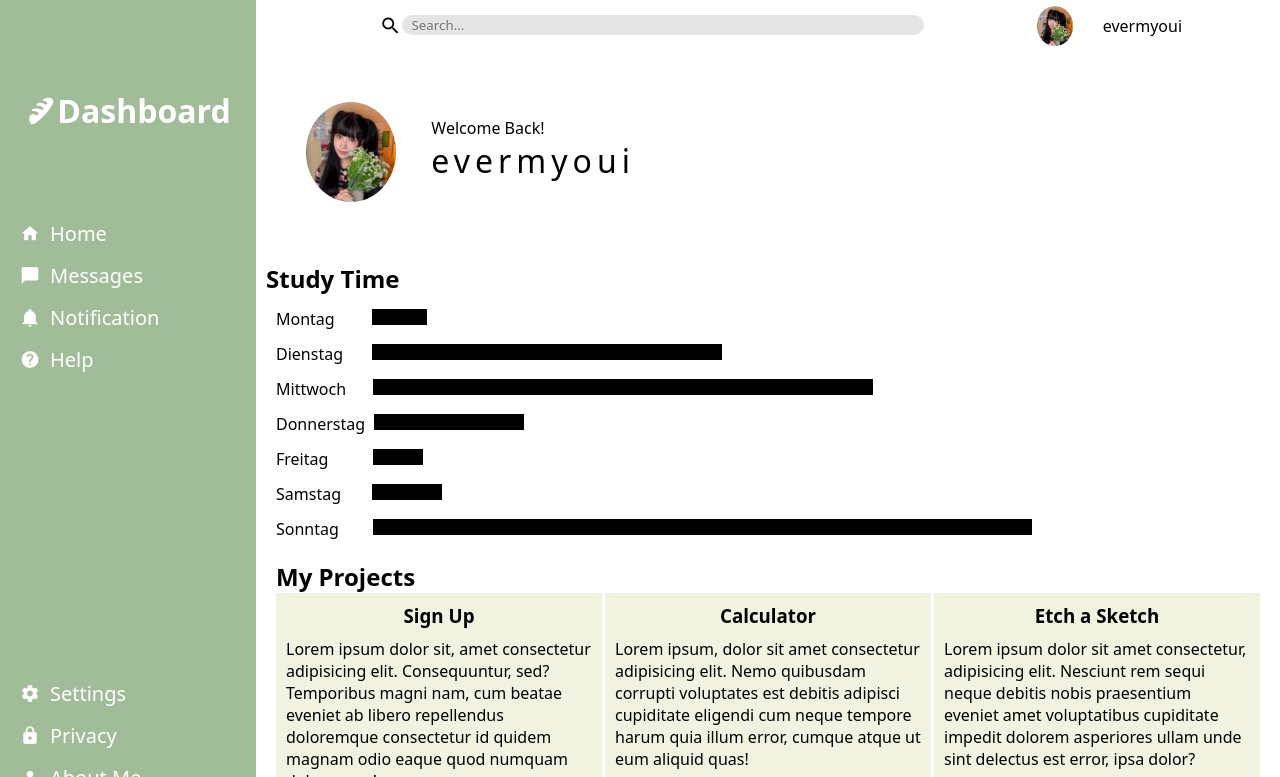
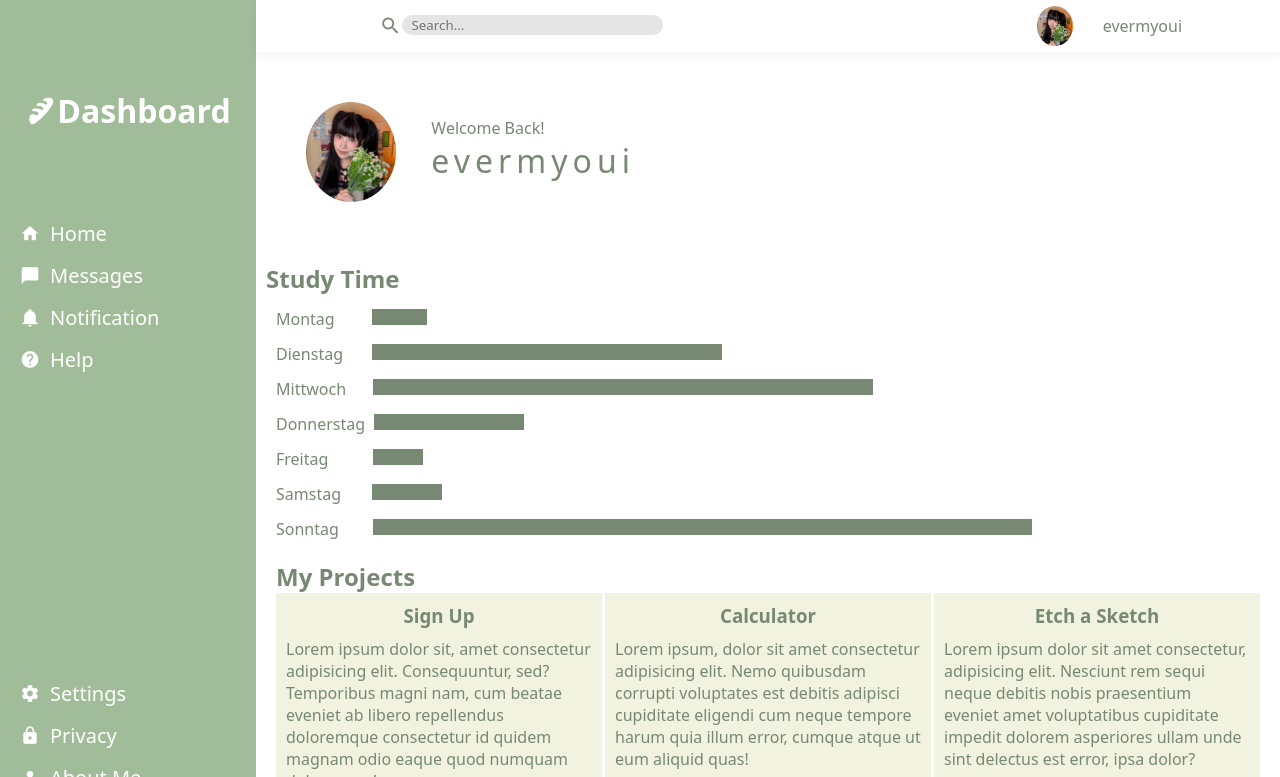
Before and after one commit to evermyoui/odin-admin-dashboard, a plain HTML site: page index.html in a window 1280 px wide. Shown: the top 777 px of the page. Drawn offline with Linux system fonts and the light colour scheme.

Commit message:
completed

```diff
--- a/index.html
+++ b/index.html
@@ -80,43 +80,43 @@
                         <li>
                             <span>Montag</span>
                             <svg height="20px" width="70%">
-                                <rect x="33" y="4" width="55" height="20" fill="#000000">
+                                <rect x="33" y="4" width="55" height="20" fill="#778873">
                             </svg>
                         </li>
                         <li>
                             <span>Dienstag</span>
                             <svg height="20px" width="70%">
-                                <rect x="25" y="4" width="350" height="20" fill="#000000">
+                                <rect x="25" y="4" width="350" height="20" fill="#778873">
                             </svg>
                         </li>
                         <li>
                             <span>Mittwoch</span>
                             <svg height="20px" width="70%">
-                                <rect x="23" y="4" width="500" height="20" fill="#000000">
+                                <rect x="23" y="4" width="500" height="20" fill="#778873">
                             </svg>
                         </li>
                         <li>
                             <span>Donnerstag</span>
                             <svg height="20px" width="70%">
-                                <rect x="5" y="4" width="150" height="20" fill="#000000">
+                                <rect x="5" y="4" width="150" height="20" fill="#778873">
                             </svg>
                         </li>
                         <li>
                             <span>Freitag</span>
                             <svg height="20px" width="70%">
-                                <rect x="40" y="4" width="50" height="20" fill="#000000">
+                                <rect x="40" y="4" width="50" height="20" fill="#778873">
                             </svg>
                         </li>
                         <li>
                             <span>Samstag</span>
                             <svg height="20px" width="70%">
-                                <rect x="27" y="4" width="70" height="20" fill="#000000">
+                                <rect x="27" y="4" width="70" height="20" fill="#778873">
                             </svg>
                         </li>
                         <li>
                             <span>Sonntag</span>
                             <svg height="20px" width="70%">
-                                <rect x="30" y="4" width="700" height="20" fill="#000000">
+                                <rect x="30" y="4" width="700" height="20" fill="#778873">
                             </svg>
                         </li>
                     </ul>
--- a/style.css
+++ b/style.css
@@ -59,6 +59,7 @@
 .contents {
     grid-area: c;
 
+    color: #778873;
     display: grid;
     grid-template-columns: 1fr;
     grid-auto-rows: min-content;
@@ -79,6 +80,7 @@
     grid-template-columns: 2fr 1fr;
     grid-column: 1 / 3;
     align-items: center;
+    box-shadow: 0 4px 10px rgba(0, 0, 0, 0.05);
 }
 
 .left-nav {
@@ -98,6 +100,16 @@
     background-color: rgba(0, 0, 0, 0.1);
     border-radius: 10px;
     padding: 5px 10px;
+    width: 50%;
+    transition: all 0.5s;
+}
+
+.left-nav input:focus {
+    width: 100%;
+}
+
+.left-nav input:focus::placeholder {
+    color: transparent;
 }
 
 .right-nav {
```
